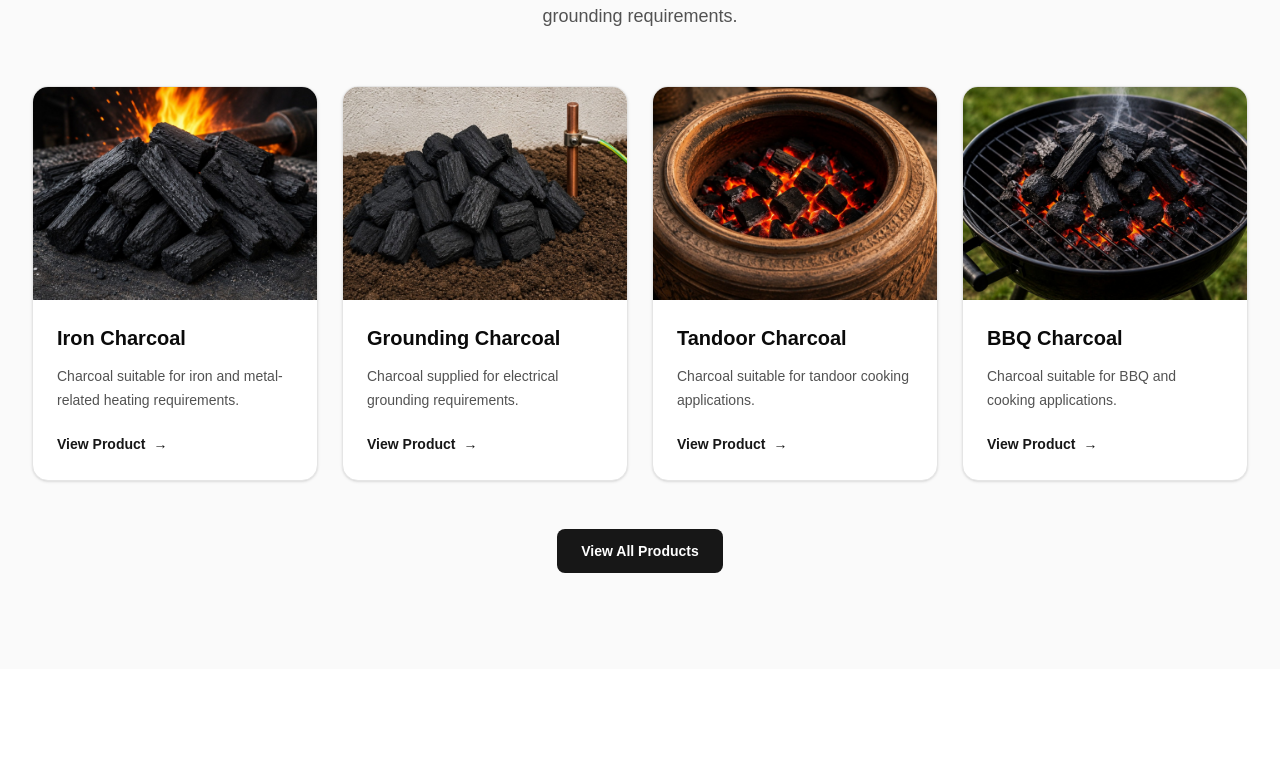
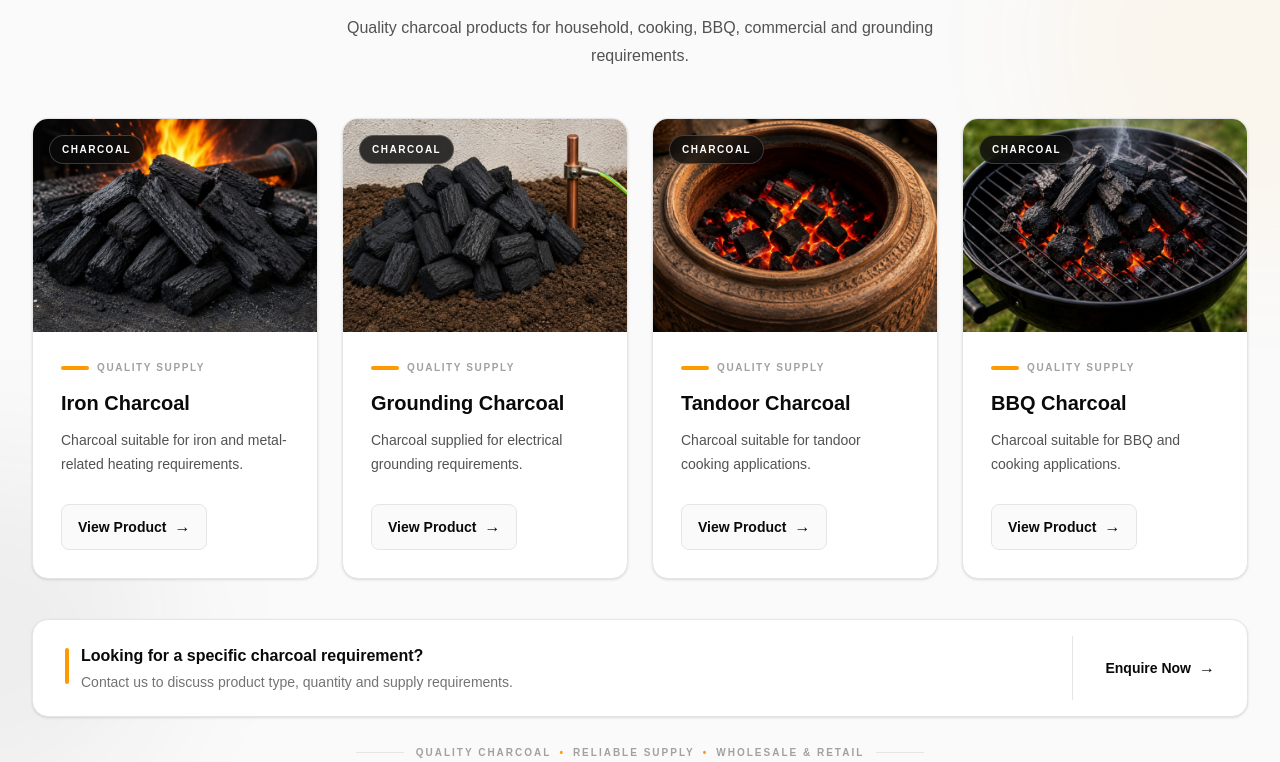
Before and after one commit to Narendra-Git1/sri-venkateswara-charcoal-supply, a React (Vite) app: page / in a window 1280 px wide. Shown: the part 3078-3840 px from the top of the page. Built offline with nearby package versions, Linux system fonts and the light colour scheme.

Commit message:
Improve product cards and products section

```diff
--- a/src/components/products/ProductCard.jsx
+++ b/src/components/products/ProductCard.jsx
@@ -2,39 +2,189 @@ import { Link } from "react-router-dom"
 
 function ProductCard({ product }) {
   return (
-    <article className="group overflow-hidden rounded-2xl border border-neutral-200 bg-white shadow-sm transition duration-300 hover:-translate-y-1 hover:shadow-lg">
+    <article
+      className="
+        group
+        flex
+        h-full
+        flex-col
+        overflow-hidden
+        rounded-2xl
+        border
+        border-neutral-200
+        bg-white
+        shadow-sm
+        transition-all
+        duration-300
+        hover:-translate-y-1.5
+        hover:border-amber-300
+        hover:shadow-xl
+        hover:shadow-neutral-900/10
+      "
+    >
 
-      {/* Product Image */}
-      <div className="aspect-[4/3] overflow-hidden bg-neutral-100">
+      {/* =====================================================
+          PRODUCT IMAGE
+      ====================================================== */}
+
+      <div className="relative aspect-[4/3] overflow-hidden bg-neutral-100">
+
         <img
           src={product.image}
           alt={product.name}
-          className="h-full w-full object-cover transition duration-500 group-hover:scale-105"
+          loading="lazy"
+          className="
+            h-full
+            w-full
+            object-cover
+            transition-transform
+            duration-700
+            ease-out
+            group-hover:scale-105
+          "
         />
+
+        {/* Image Overlay */}
+
+        <div
+          className="
+            pointer-events-none
+            absolute
+            inset-0
+            bg-gradient-to-t
+            from-neutral-950/30
+            via-transparent
+            to-transparent
+            opacity-0
+            transition-opacity
+            duration-300
+            group-hover:opacity-100
+          "
+        />
+
+        {/* Product Badge */}
+
+        <div
+          className="
+            absolute
+            left-4
+            top-4
+            rounded-full
+            border
+            border-white/20
+            bg-neutral-950/80
+            px-3
+            py-1.5
+            text-[10px]
+            font-bold
+            uppercase
+            tracking-[0.15em]
+            text-white
+            shadow-lg
+            backdrop-blur-sm
+          "
+        >
+          Charcoal
+        </div>
+
       </div>
 
-      {/* Product Information */}
-      <div className="p-6">
-        <h3 className="text-xl font-bold text-neutral-950">
+
+      {/* =====================================================
+          PRODUCT CONTENT
+      ====================================================== */}
+
+      <div className="flex flex-1 flex-col p-6 sm:p-7">
+
+        {/* Small Accent */}
+
+        <div className="mb-4 flex items-center gap-2">
+
+          <span className="h-1 w-7 rounded-full bg-amber-500 transition-all duration-300 group-hover:w-10" />
+
+          <span className="text-[10px] font-bold uppercase tracking-[0.16em] text-neutral-400">
+            Quality Supply
+          </span>
+
+        </div>
+
+
+        {/* Product Name */}
+
+        <h3
+          className="
+            text-xl
+            font-bold
+            leading-tight
+            text-neutral-950
+            transition-colors
+            duration-300
+            group-hover:text-amber-600
+          "
+        >
           {product.name}
         </h3>
+
+
+        {/* Description */}
 
         <p className="mt-3 text-sm leading-6 text-neutral-600">
           {product.shortDescription}
         </p>
 
-        <div className="mt-5">
+
+        {/* =================================================
+            PRODUCT LINK
+        ================================================== */}
+
+        <div className="mt-auto pt-7">
+
           <Link
             to={`/products/${product.id}`}
-            className="inline-flex items-center text-sm font-semibold text-neutral-900 transition hover:text-neutral-600"
+            className="
+              group/link
+              inline-flex
+              items-center
+              gap-2
+              rounded-lg
+              border
+              border-neutral-200
+              bg-neutral-50
+              px-4
+              py-2.5
+              text-sm
+              font-bold
+              text-neutral-950
+              transition-all
+              duration-300
+              hover:border-amber-400
+              hover:bg-amber-500
+              hover:text-neutral-950
+            "
           >
-            View Product
-            <span className="ml-2" aria-hidden="true">
+
+            <span>
+              View Product
+            </span>
+
+            <span
+              aria-hidden="true"
+              className="
+                text-base
+                transition-transform
+                duration-300
+                group-hover/link:translate-x-1
+              "
+            >
               →
             </span>
+
           </Link>
+
         </div>
+
       </div>
+
     </article>
   )
 }
--- a/src/components/products/ProductsSection.jsx
+++ b/src/components/products/ProductsSection.jsx
@@ -1,4 +1,4 @@
-import SectionHeading from "../common/SectionHeading"
+import { Link } from "react-router-dom"
 import ProductCard from "./ProductCard"
 import { products } from "../../data/products"
 
@@ -6,36 +6,351 @@ function ProductsSection() {
   return (
     <section
       id="products"
-      className="bg-neutral-50 py-20 sm:py-24"
+      className="
+        relative
+        overflow-hidden
+        bg-neutral-50
+        py-16
+        sm:py-20
+        lg:py-24
+      "
     >
-      <div className="mx-auto max-w-7xl px-4 sm:px-6 lg:px-8">
 
-        <SectionHeading
-          eyebrow="Our Products"
-          title="Charcoal Products for Every Requirement"
-          description="Explore our charcoal products for household, cooking, commercial, BBQ and grounding requirements."
-          align="center"
-        />
+      {/* =========================================================
+          BACKGROUND ACCENTS
+      ========================================================== */}
 
-        <div className="mt-14 grid gap-6 sm:grid-cols-2 lg:grid-cols-4">
-          {products.map((product) => (
-            <ProductCard
-              key={product.id}
-              product={product}
-            />
-          ))}
+      <div
+        className="
+          pointer-events-none
+          absolute
+          -right-48
+          top-20
+          h-[420px]
+          w-[420px]
+          rounded-full
+          bg-amber-500/5
+          blur-3xl
+        "
+      />
+
+      <div
+        className="
+          pointer-events-none
+          absolute
+          -left-48
+          bottom-10
+          h-[360px]
+          w-[360px]
+          rounded-full
+          bg-neutral-900/5
+          blur-3xl
+        "
+      />
+
+
+      {/* =========================================================
+          MAIN CONTAINER
+      ========================================================== */}
+
+      <div
+        className="
+          relative
+          mx-auto
+          max-w-7xl
+          px-4
+          sm:px-6
+          lg:px-8
+        "
+      >
+
+
+        {/* =========================================================
+            SECTION HEADER
+        ========================================================== */}
+
+        <div className="mx-auto max-w-3xl text-center">
+
+          {/* Eyebrow */}
+
+          <div className="mb-4 flex items-center justify-center gap-3">
+
+            <span className="h-px w-8 bg-amber-500 sm:w-10" />
+
+            <span
+              className="
+                text-xs
+                font-bold
+                uppercase
+                tracking-[0.22em]
+                text-amber-600
+              "
+            >
+              Our Products
+            </span>
+
+            <span className="h-px w-8 bg-amber-500 sm:w-10" />
+
+          </div>
+
+
+          {/* Heading */}
+
+          <h2
+            className="
+              text-3xl
+              font-bold
+              leading-tight
+              tracking-tight
+              text-neutral-950
+              sm:text-4xl
+              lg:text-5xl
+            "
+          >
+            Charcoal Products
+
+            <span className="block text-amber-500">
+              for Every Requirement
+            </span>
+          </h2>
+
+
+          {/* Description */}
+
+          <p
+            className="
+              mx-auto
+              mt-4
+              max-w-2xl
+              text-sm
+              leading-6
+              text-neutral-600
+              sm:text-base
+              sm:leading-7
+            "
+          >
+            Quality charcoal products for household, cooking, BBQ,
+            commercial and grounding requirements.
+          </p>
+
         </div>
 
-        <div className="mt-12 text-center">
-          <a
-            href="#products"
-            className="inline-flex items-center justify-center rounded-lg bg-neutral-900 px-6 py-3 text-sm font-semibold text-white transition hover:bg-neutral-700"
+
+        {/* =========================================================
+            PRODUCT GRID
+        ========================================================== */}
+
+        <div
+          className="
+            mt-10
+            grid
+            auto-rows-fr
+            gap-6
+            sm:grid-cols-2
+            lg:mt-12
+            lg:grid-cols-4
+          "
+        >
+
+          {products.map((product) => (
+            <div
+              key={product.id}
+              className="flex h-full"
+            >
+              <ProductCard product={product} />
+            </div>
+          ))}
+
+        </div>
+
+
+        {/* =========================================================
+            ENQUIRY STRIP
+        ========================================================== */}
+
+        <div
+          className="
+            mt-10
+            overflow-hidden
+            rounded-2xl
+            border
+            border-neutral-200
+            bg-white
+            shadow-sm
+            transition-all
+            duration-300
+            hover:border-neutral-300
+            hover:shadow-md
+          "
+        >
+
+          <div
+            className="
+              flex
+              flex-col
+              md:flex-row
+              md:items-center
+              md:justify-between
+            "
           >
-            View All Products
-          </a>
+
+            {/* -----------------------------------------------------
+                ENQUIRY CONTENT
+            ------------------------------------------------------ */}
+
+            <div className="px-6 py-5 sm:px-8 sm:py-6">
+
+              <div className="flex items-start gap-3">
+
+                {/* Accent */}
+
+                <div
+                  className="
+                    mt-1
+                    h-9
+                    w-1
+                    shrink-0
+                    rounded-full
+                    bg-amber-500
+                  "
+                />
+
+                <div>
+
+                  <h3
+                    className="
+                      text-sm
+                      font-bold
+                      text-neutral-950
+                      sm:text-base
+                    "
+                  >
+                    Looking for a specific charcoal requirement?
+                  </h3>
+
+                  <p
+                    className="
+                      mt-1
+                      max-w-xl
+                      text-xs
+                      leading-5
+                      text-neutral-500
+                      sm:text-sm
+                    "
+                  >
+                    Contact us to discuss product type, quantity
+                    and supply requirements.
+                  </p>
+
+                </div>
+
+              </div>
+
+            </div>
+
+
+            {/* -----------------------------------------------------
+                ENQUIRE BUTTON
+            ------------------------------------------------------ */}
+
+            <Link
+              to="/contact"
+              className="
+                group
+                flex
+                shrink-0
+                items-center
+                justify-center
+                gap-2
+                border-t
+                border-neutral-200
+                px-6
+                py-5
+                text-sm
+                font-bold
+                text-neutral-950
+                transition-all
+                duration-300
+
+                hover:bg-amber-500
+
+                md:border-l
+                md:border-t-0
+                md:px-8
+              "
+            >
+
+              <span>
+                Enquire Now
+              </span>
+
+              <span
+                aria-hidden="true"
+                className="
+                  text-base
+                  transition-transform
+                  duration-300
+                  group-hover:translate-x-1
+                "
+              >
+                →
+              </span>
+
+            </Link>
+
+          </div>
+
+        </div>
+
+
+        {/* =========================================================
+            TRUST LINE
+        ========================================================== */}
+
+        <div
+          className="
+            mt-7
+            flex
+            items-center
+            justify-center
+            gap-3
+          "
+        >
+
+          <span className="h-px w-8 bg-neutral-200 sm:w-12" />
+
+          <p
+            className="
+              text-center
+              text-[9px]
+              font-bold
+              uppercase
+              tracking-[0.2em]
+              text-neutral-400
+              sm:text-[10px]
+            "
+          >
+            Quality Charcoal
+
+            <span className="mx-2 text-amber-500">
+              •
+            </span>
+
+            Reliable Supply
+
+            <span className="mx-2 text-amber-500">
+              •
+            </span>
+
+            Wholesale & Retail
+          </p>
+
+          <span className="h-px w-8 bg-neutral-200 sm:w-12" />
+
         </div>
 
       </div>
+
     </section>
   )
 }
```
